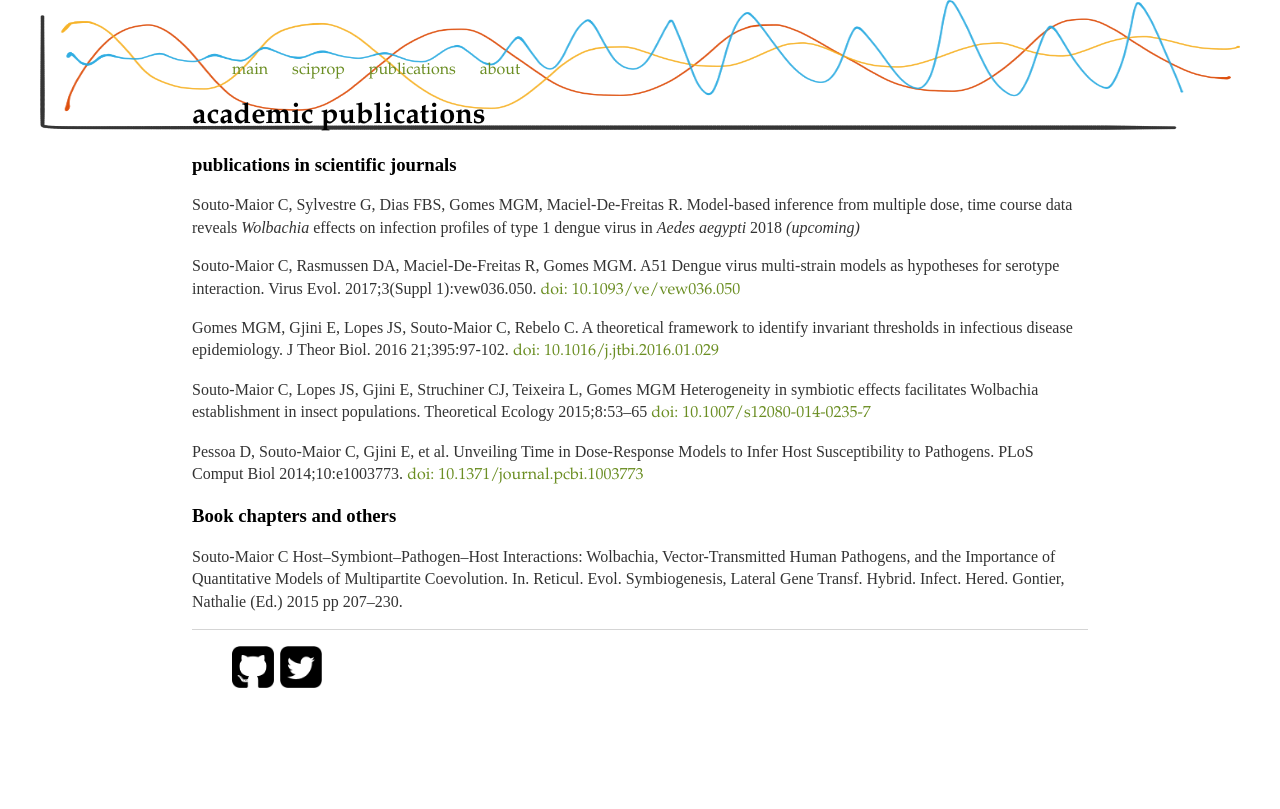
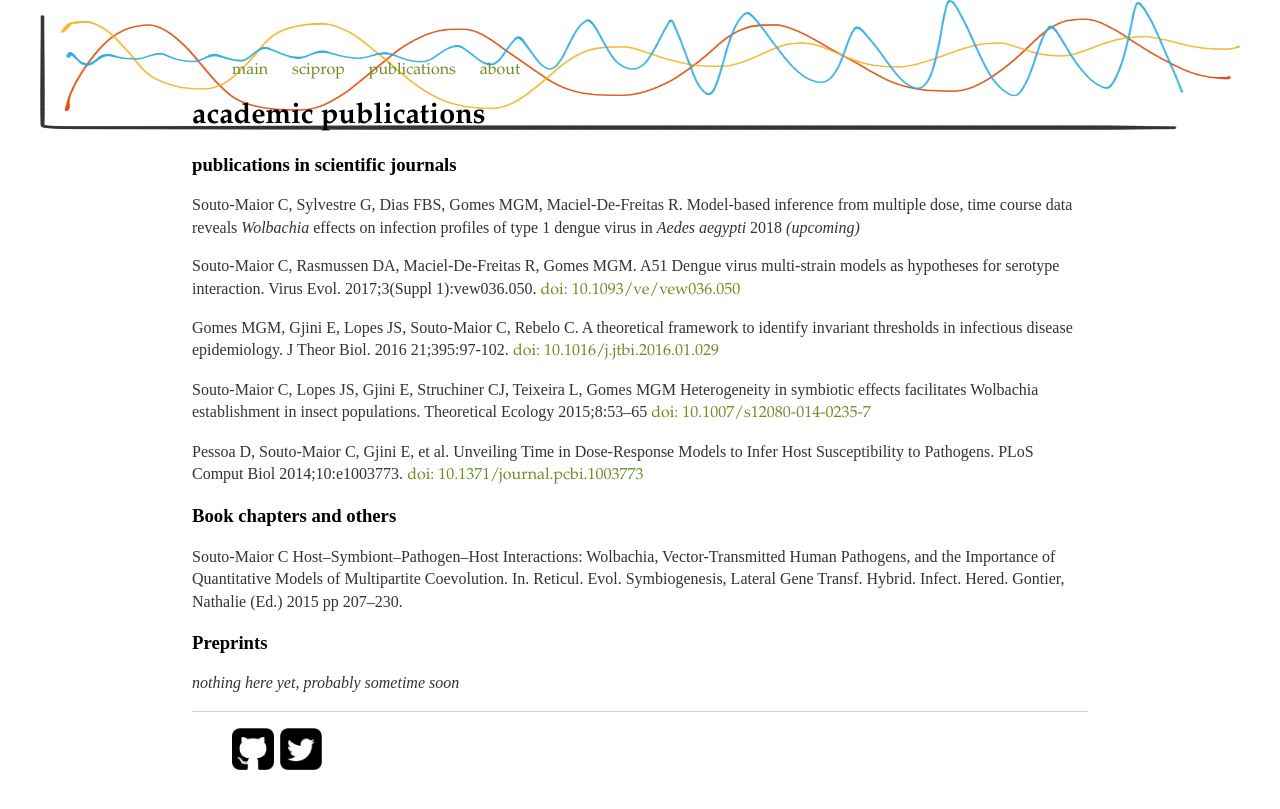
Before and after one commit to caesoma/caesoma.github.io, a Jekyll site: the page built from publications/index.md, in a window 1280 px wide. Shown: the top 809 px of the page. Built offline with Jekyll 4.4.1, drawn with Linux system fonts in a browser that asks for light colours.

Commit message:
update section

```diff
--- a/publications/index.md
+++ b/publications/index.md
@@ -33,3 +33,7 @@ PLoS Comput Biol 2014;10:e1003773. [doi: 10.1371/journal.pcbi.1003773](https://d
 Souto-Maior C
 Host–Symbiont–Pathogen–Host Interactions: Wolbachia, Vector-Transmitted Human Pathogens, and the Importance of Quantitative Models of Multipartite Coevolution.
 In. Reticul. Evol. Symbiogenesis, Lateral Gene Transf. Hybrid. Infect. Hered. Gontier, Nathalie (Ed.) 2015 pp 207–230.
+
+
+### Preprints
+_nothing here yet, probably sometime soon_
```
